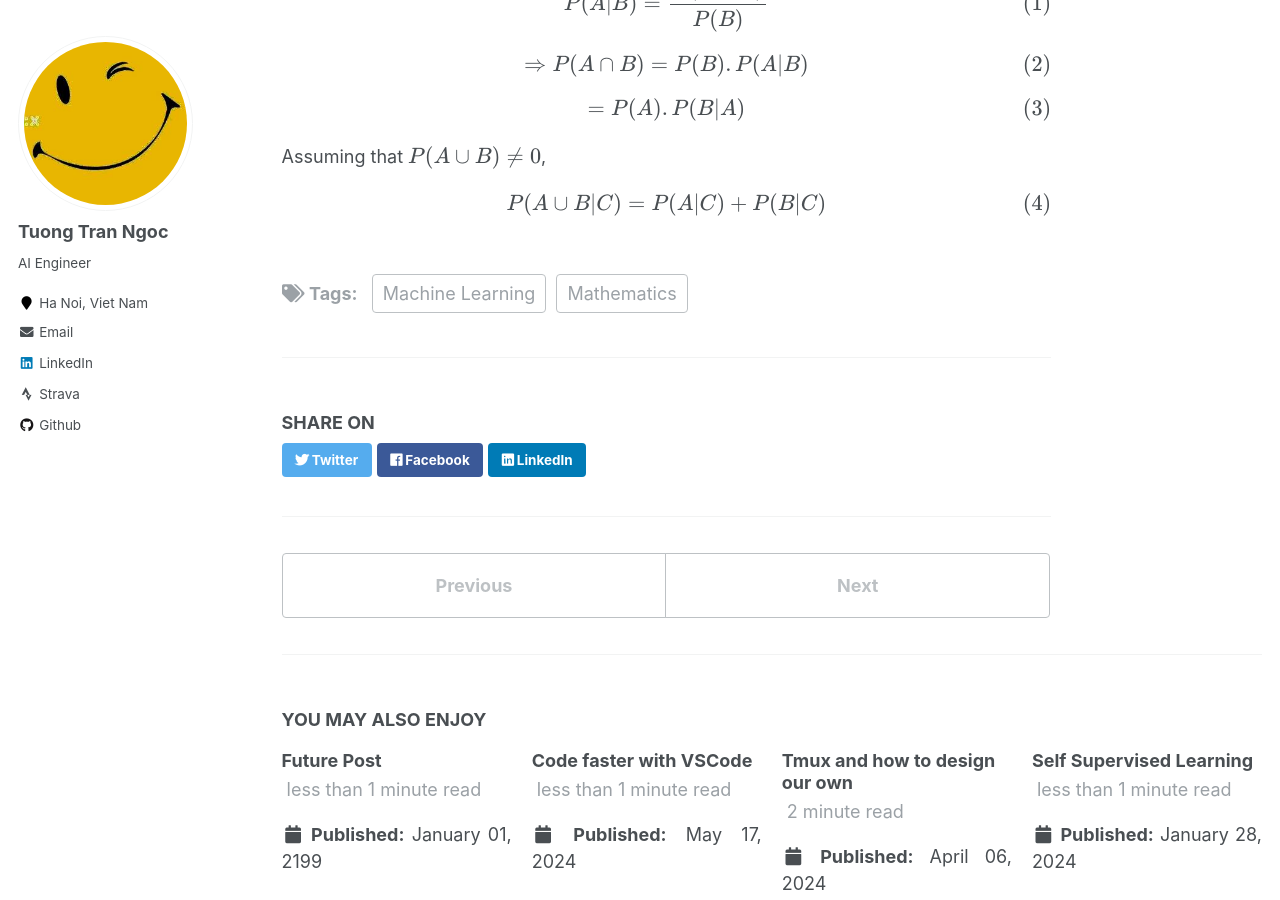
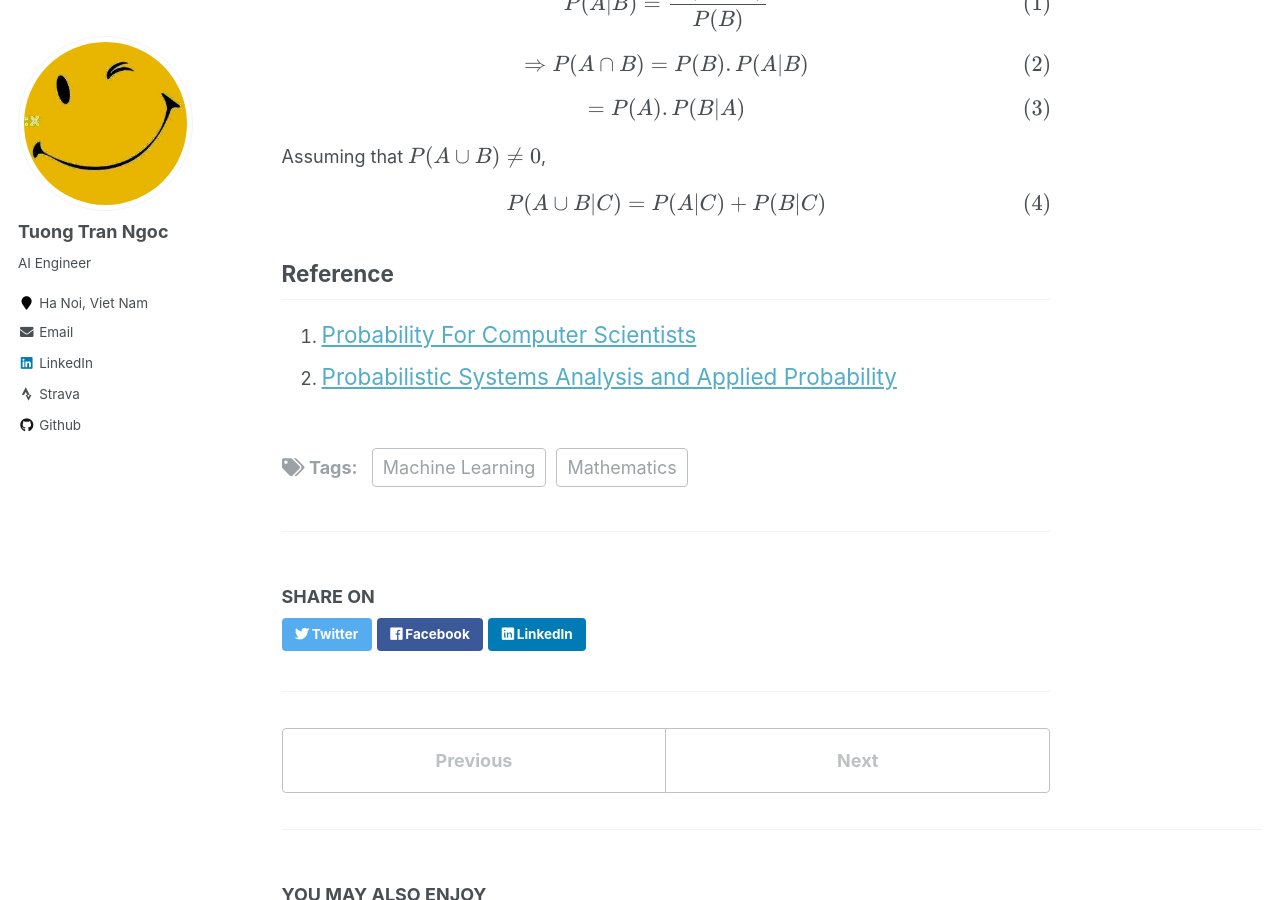
Before and after one commit to tuongtranngoc/tuongtranngoc.github.io, a Jekyll site: the page built from _posts/2024-05-17-probability-statistic.md, in a window 1280 px wide and 900 px high, scrolled down 1508 px. Built offline with Jekyll 4.4.1, drawn with Linux system fonts in a browser that asks for light colours; formulas are drawn with MathJax 3.

Commit message:
update: post

```diff
--- a/_posts/2024-05-17-probability-statistic.md
+++ b/_posts/2024-05-17-probability-statistic.md
@@ -54,3 +54,8 @@ $$=P(A). P(B|A)$$
 Assuming that $P(A \cup B) \neq 0$,
 
 $$P(A \cup B | C) = P(A|C) + P(B|C)$$
+
+## Reference
+
+1. [Probability For Computer Scientists](https://chrispiech.github.io/probabilityForComputerScientists/en/index.html)
+2. [Probabilistic Systems Analysis and Applied Probability](https://www.youtube.com/playlist?list=PLUl4u3cNGP61MdtwGTqZA0MreSaDybji8)
```
